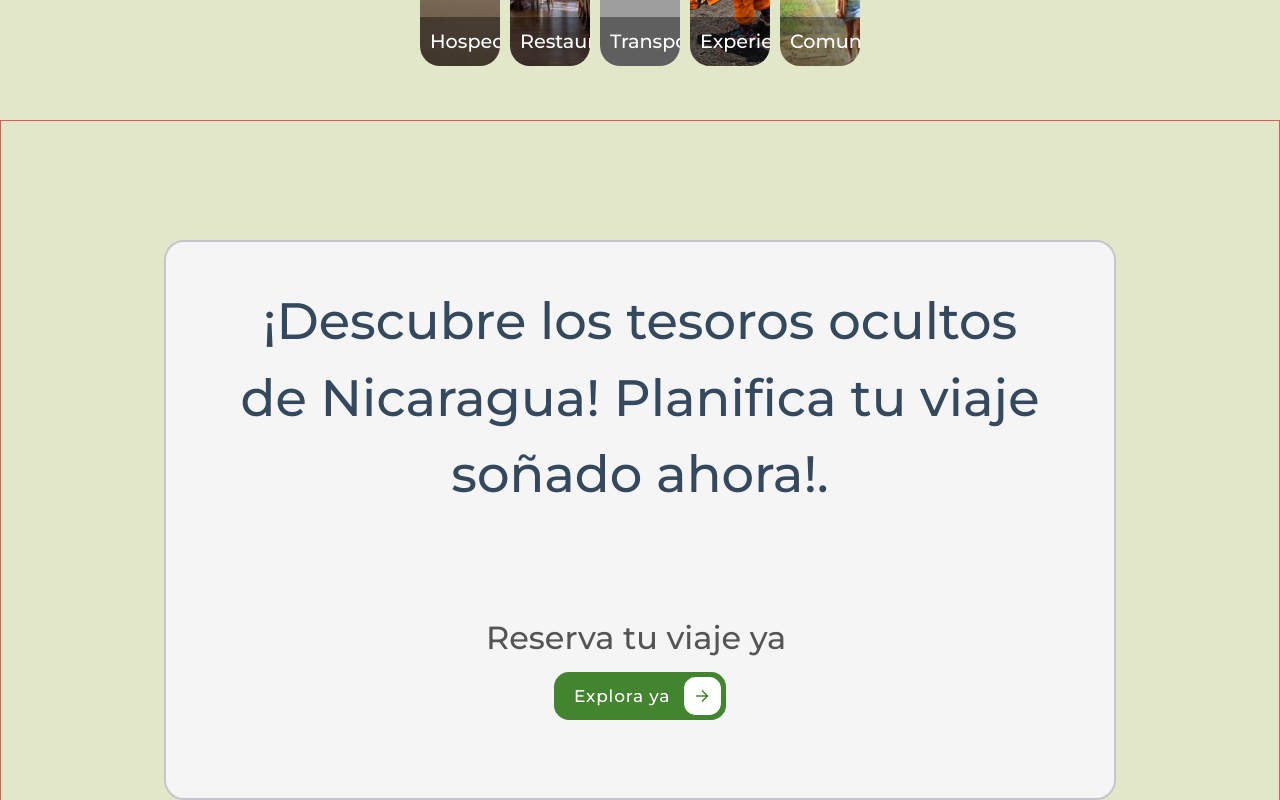
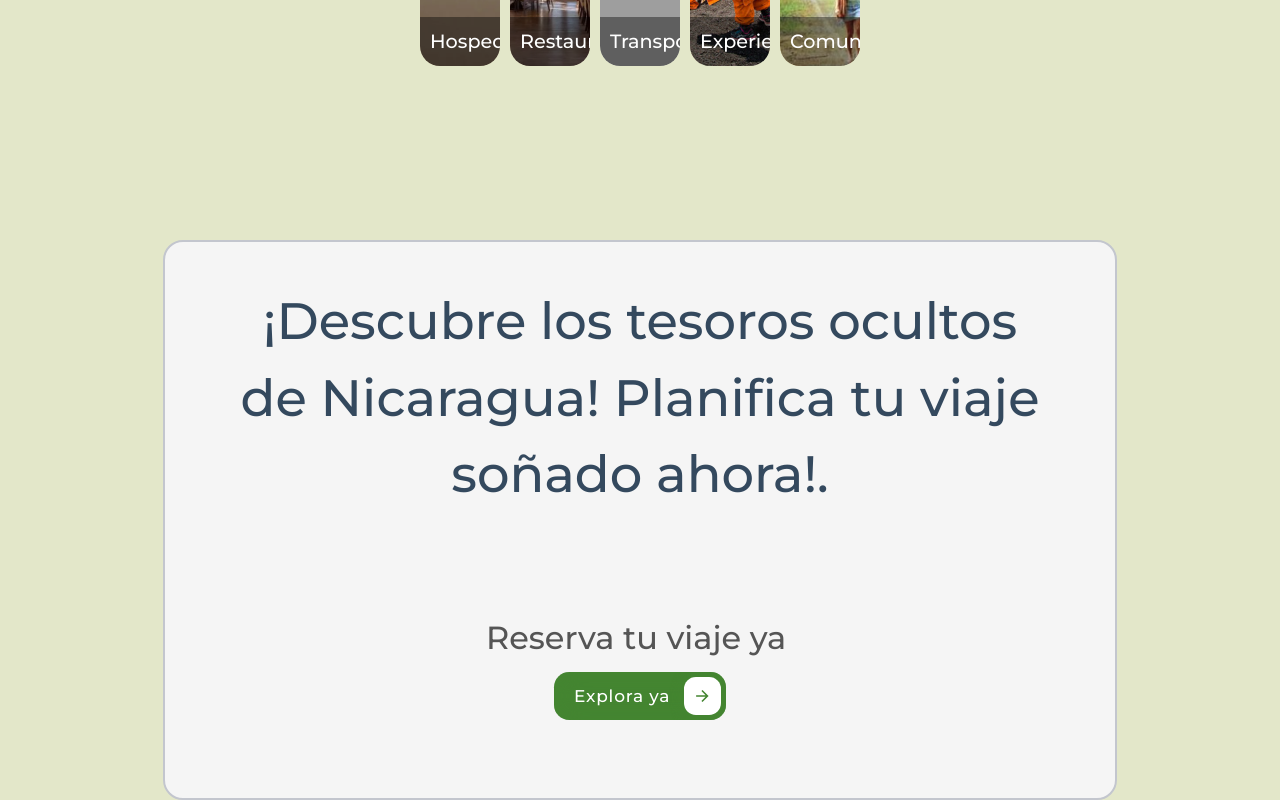
Before and after one commit to 100fixdev/NicaTurismo, a React (Vite) app: page / in a window 1280 px wide. Shown: the part 3320-4120 px from the top of the page. Built offline with nearby package versions, Linux system fonts and the light colour scheme; grey boxes are pictures that could not be loaded.

Commit message:
borde eliminar

```diff
--- a/src/styles/Welcome.css
+++ b/src/styles/Welcome.css
@@ -227,7 +227,6 @@
   align-items: center;
   justify-content: center;
   text-align: center;
-  border: 1px solid rgb(222, 91, 91);
 }
 
 .container__video {
```
